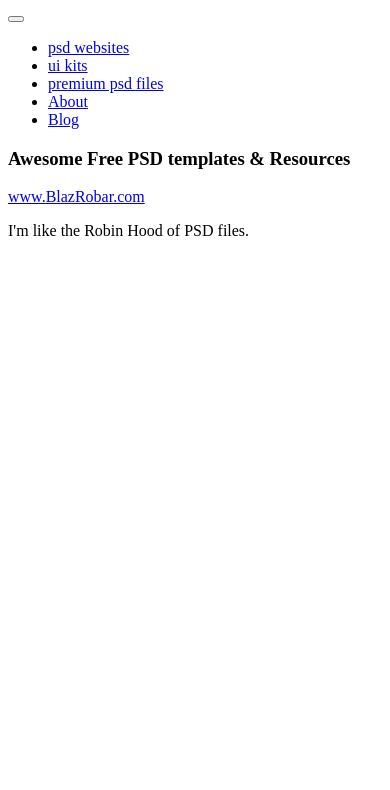
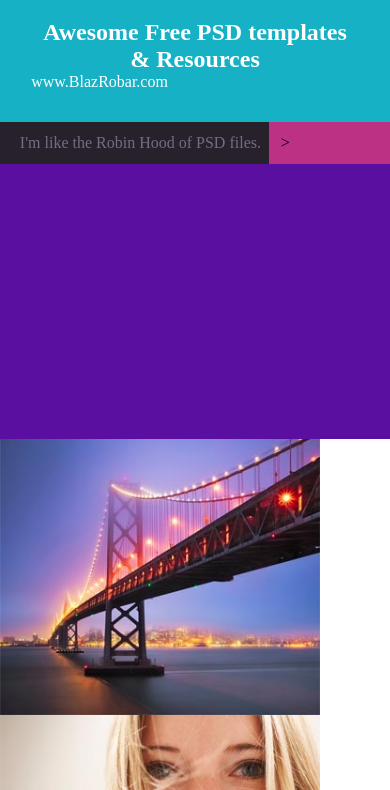
Before and after one commit to NycollSM/mobile_first, a plain HTML site: page index.html in a window 390 px wide. Shown: the part 62-852 px from the top of the page. Drawn offline with Linux system fonts and the light colour scheme.

Commit message:
elementos en mobile

```diff
--- a/index.html
+++ b/index.html
@@ -10,9 +10,12 @@
 <body>
     <div class="main-container">
         <div class="header">
-            <h2>NAVIGATION</h2>
-            <button class="burger"></button>
-            <ul>
+            <div class="navigation">
+                <button class="burger">00</button>
+                <p>Navigation</p>
+
+            </div>
+            <ul class="menu-desktop">
                 <li><a href="#">psd websites</a></li>
                 <li><a href="#">ui kits</a></li>
                 <li><a href="#">premium psd files</a></li>
@@ -22,14 +25,24 @@
         </div>
         <div class="content">
             <div class="blue">
-                <h3>Awesome Free PSD templates & Resources</h3>
+                <h2>Awesome Free PSD templates & Resources</h2>
                 <a href="#">www.BlazRobar.com</a>
             </div>
+            <div class="pink">></div>
             <div class="black">
                 <p>I'm like the Robin Hood of PSD files.</p>
             </div>
         </div>
-        <div class="footer"></div>
+        <div class="elements">
+                <div class="purple"></div>
+                <img src="img/bridge.jpg" alt="">
+                <img src="img/girl.jpg" alt="">
+            </div>
+        <div class="footer">
+            <a href="#">BlazRobar.com</a>
+            <p>Lorem Ipsum is simply dummy text of the printing and typesetting industry. Lorem Ipsum has been the industry's standard dummy text ever since the 1500s, when an unknown printer took a galley of type and scrambled it to make a type specimen book. It has survived not only five centuries, but also the leap into electronic typesetting, remaining essentially unchanged.</p>
+            <p>Many desktop publishing packages and web page editors now use Lorem Ipsum as their default model text, and a search for 'lorem ipsum' will uncover many web sites still in their infancy. Various versions have evolved over the years, sometimes by accident, sometimes on purpose (injected humour and the like).</p>
+        </div>
     </div>
 </body>
 </html>
--- a/sass/partials/_content.scss
+++ b/sass/partials/_content.scss
@@ -0,0 +1,24 @@
+.black{
+    width: 75%;
+    padding: 3%;
+    background: #27212c;
+    color: #786a83;
+    text-align: center;
+}
+.pink{
+    padding: 3%;
+    float: right;
+    width: 25%;
+    background: #bc3183;
+}
+.purple{
+    height: 275px;
+    background: #5b0fa1;
+}
+.elements{
+    margin: 0;
+}
+.elements img{
+    width: 320px;
+    display: block;
+}
--- a/sass/partials/_footer.scss
+++ b/sass/partials/_footer.scss
@@ -0,0 +1,13 @@
+.footer{
+    background:#ebebeb;
+    color: #333333;
+    text-align: center;
+}
+.footer a{
+    padding: 5% 0;
+    font-size: 19px;
+    color: #16b1c4;
+}
+.footer p {
+    margin: 5%;
+}
--- a/sass/partials/_header.scss
+++ b/sass/partials/_header.scss
@@ -0,0 +1,27 @@
+.header{
+    height: 50px;
+    background: #373c3f;
+    color: white;
+}
+.burger{
+    float: right;
+    height: 50px;
+    width: 25%;
+    border: 0pc solid;
+}
+
+.blue{
+    padding: 8%;
+    background: #16b1c4;
+    color: white;
+}
+.blue h2{
+    text-align: center;
+}
+.blue a{
+    text-align: center;
+    color: white;
+}
+.menu-desktop{
+    display: none;
+}
--- a/sass/partials/_helpers.scss
+++ b/sass/partials/_helpers.scss
@@ -0,0 +1,10 @@
+*{
+    margin: 0;
+    padding: 0;
+}
+.main-container{
+    font-family: Myriad Pro;
+}
+a{
+    text-decoration: none;
+}
```
Also changed, not shown: css/styles.css, 1 other file.
